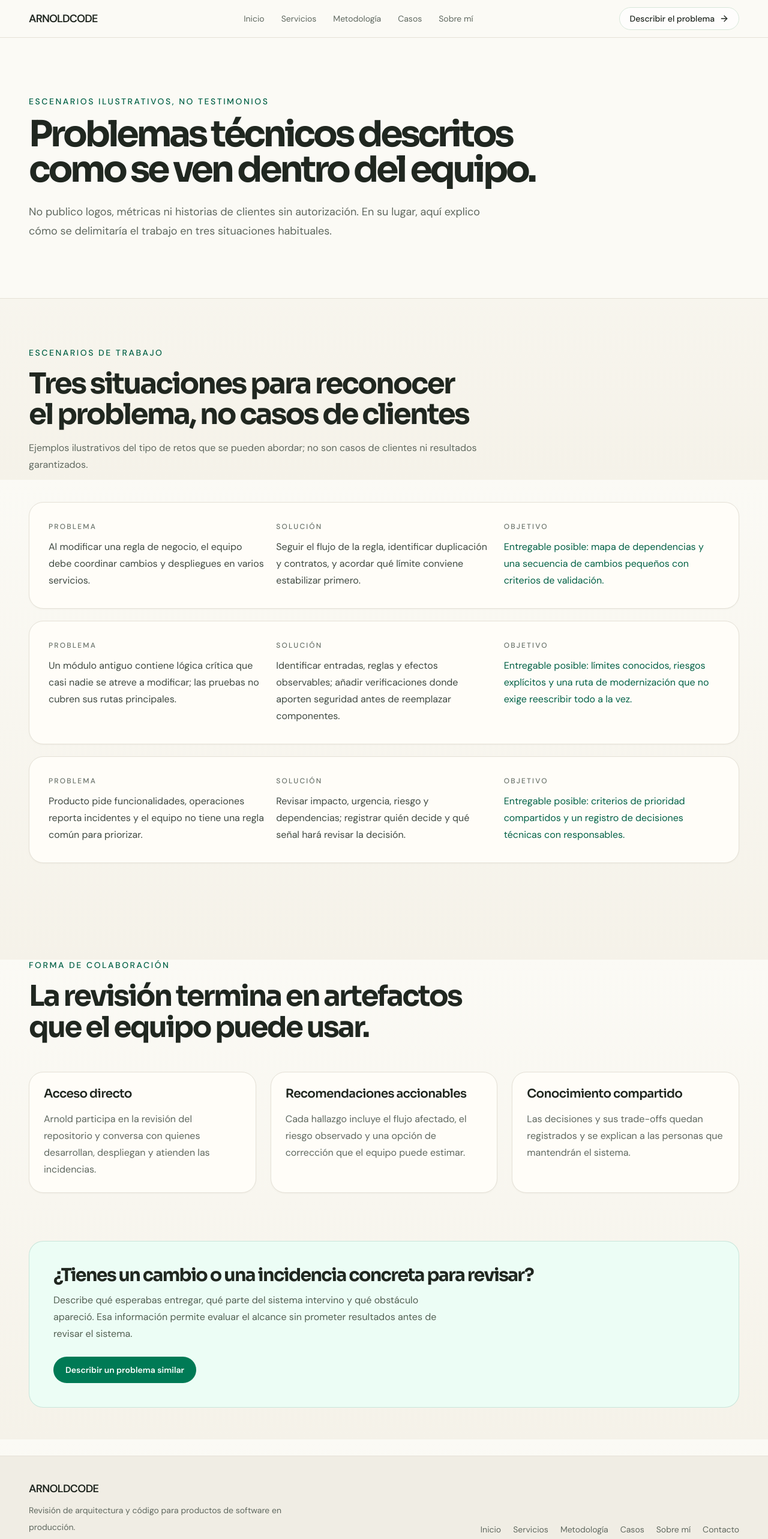
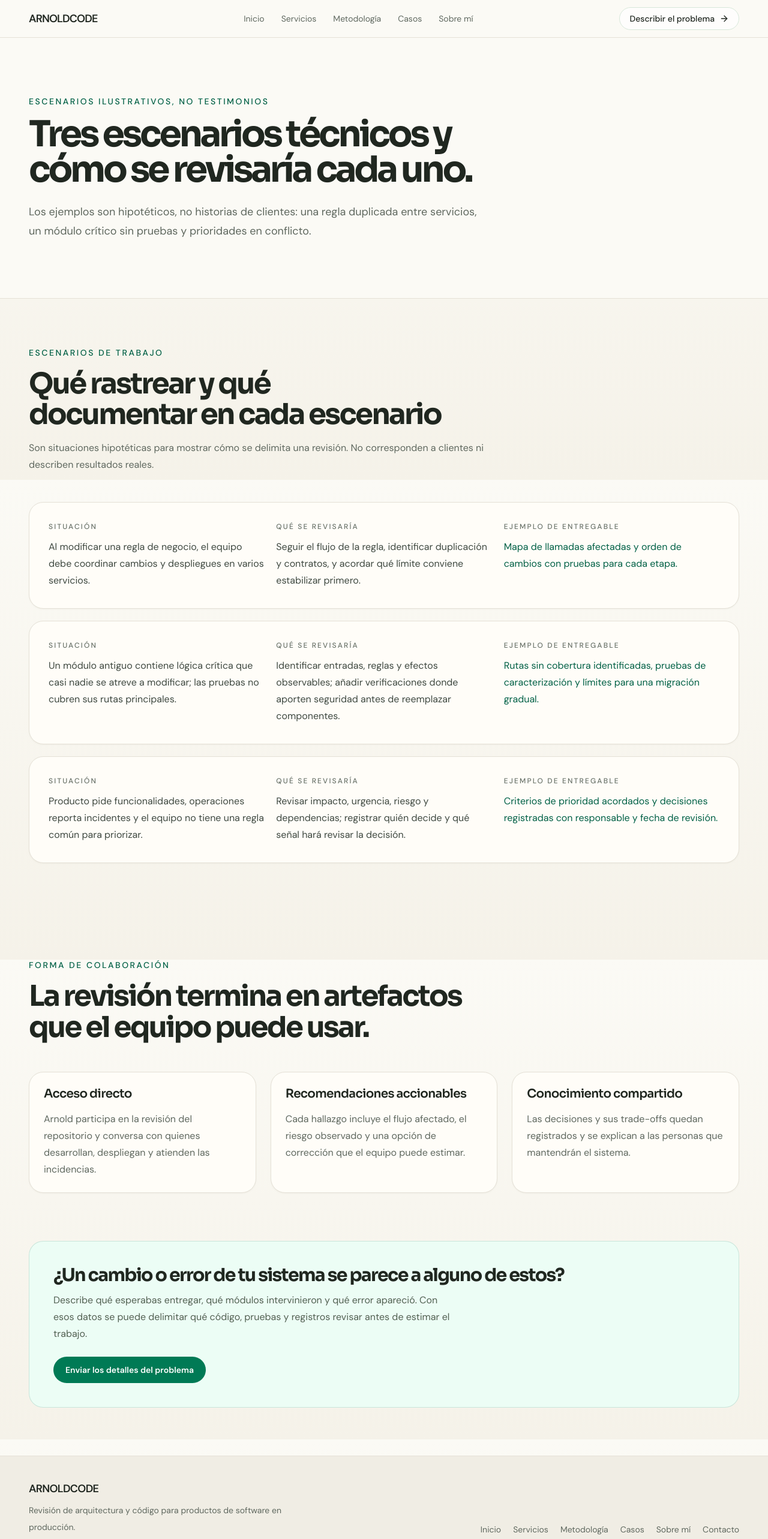
Before and after one commit to ArnoldZamoratec/arnoldcodelading, a Next.js app: page /casos in a window 1280 px wide. Shown: the top 2566 px of the page at 60% size. Built offline with nearby package versions, Linux system fonts and the light colour scheme.

Commit message:
Make landing copy specific to engineering work
Replace vague homepage labels with concrete code-review steps, clarify service scope, and label hypothetical case deliverables accurately.

```diff
--- a/app/casos/page.tsx
+++ b/app/casos/page.tsx
@@ -15,26 +15,26 @@ export default function CasesPage() {
     <main>
       <PageIntro
         eyebrow="Escenarios ilustrativos, no testimonios"
-        title="Problemas técnicos descritos como se ven dentro del equipo."
-        description="No publico logos, métricas ni historias de clientes sin autorización. En su lugar, aquí explico cómo se delimitaría el trabajo en tres situaciones habituales."
+        title="Tres escenarios técnicos y cómo se revisaría cada uno."
+        description="Los ejemplos son hipotéticos, no historias de clientes: una regla duplicada entre servicios, un módulo crítico sin pruebas y prioridades en conflicto."
       />
       <CasesSection />
       <CollaborationPrinciples />
       <section className="mx-auto max-w-7xl px-6 pb-20 md:px-10 lg:px-12">
         <div className="rounded-3xl border border-emerald-800/15 bg-emerald-50 p-8 md:p-10">
           <h2 className="text-2xl font-semibold tracking-[-0.04em] text-[#202720] md:text-3xl">
-            ¿Tienes un cambio o una incidencia concreta para revisar?
+            ¿Un cambio o error de tu sistema se parece a alguno de estos?
           </h2>
           <p className="mt-3 max-w-2xl leading-7 text-[#526052]">
-            Describe qué esperabas entregar, qué parte del sistema intervino y
-            qué obstáculo apareció. Esa información permite evaluar el alcance
-            sin prometer resultados antes de revisar el sistema.
+            Describe qué esperabas entregar, qué módulos intervinieron y qué
+            error apareció. Con esos datos se puede delimitar qué código,
+            pruebas y registros revisar antes de estimar el trabajo.
           </p>
           <a
             href="/contacto#contact"
             className="mt-6 inline-flex rounded-full bg-emerald-700 px-5 py-3 text-sm font-semibold text-white transition hover:bg-emerald-800"
           >
-            Describir un problema similar
+            Enviar los detalles del problema
           </a>
         </div>
       </section>
--- a/app/servicios/page.tsx
+++ b/app/servicios/page.tsx
@@ -18,8 +18,8 @@ export default function ServicesPage() {
     <main>
       <PageIntro
         eyebrow="Revisión · arquitectura · liderazgo técnico"
-        title="Contrata una intervención por el problema que necesitas resolver."
-        description="Puedes encargar el mapa de dependencias de un flujo, una auditoría de código con hallazgos reproducibles o acompañamiento para tomar y ejecutar decisiones técnicas."
+        title="Mapa de arquitectura, auditoría de código o dirección técnica."
+        description="Elige según lo que está bloqueado: dependencias difíciles de cambiar, fallos que se repiten o decisiones técnicas sin responsable. Cada opción define su alcance y entregables."
       />
       <ServicesSection />
       <ProblemsSection />
--- a/components/sections/cases.tsx
+++ b/components/sections/cases.tsx
@@ -11,8 +11,8 @@ export function CasesSection() {
           {cases.title}
         </h2>
         <p className="mt-4 leading-7 text-[#5f685f]">
-          Ejemplos ilustrativos del tipo de retos que se pueden abordar; no son
-          casos de clientes ni resultados garantizados.
+          Son situaciones hipotéticas para mostrar cómo se delimita una
+          revisión. No corresponden a clientes ni describen resultados reales.
         </p>
       </div>
 
@@ -21,15 +21,15 @@ export function CasesSection() {
           <article key={`${item.problem}-${item.result}`} className="rounded-3xl border border-[#e5e1d7] bg-[#fffdf8] p-6 shadow-sm shadow-[#766f5e]/5 md:p-8">
             <div className="grid gap-5 md:grid-cols-3">
               <div>
-                <p className="text-xs font-medium uppercase tracking-[0.18em] text-[#687168]">Problema</p>
+                <p className="text-xs font-medium uppercase tracking-[0.18em] text-[#687168]">Situación</p>
                 <p className="mt-3 text-base leading-7 text-[#3f4941]">{item.problem}</p>
               </div>
               <div>
-                <p className="text-xs font-medium uppercase tracking-[0.18em] text-[#687168]">Solución</p>
+                <p className="text-xs font-medium uppercase tracking-[0.18em] text-[#687168]">Qué se revisaría</p>
                 <p className="mt-3 text-base leading-7 text-[#3f4941]">{item.solution}</p>
               </div>
               <div>
-                <p className="text-xs font-medium uppercase tracking-[0.18em] text-[#687168]">Objetivo</p>
+                <p className="text-xs font-medium uppercase tracking-[0.18em] text-[#687168]">Ejemplo de entregable</p>
                 <p className="mt-3 text-base leading-7 text-emerald-800">{item.result}</p>
               </div>
             </div>
--- a/components/sections/hero.tsx
+++ b/components/sections/hero.tsx
@@ -50,7 +50,7 @@ export function HeroSection() {
               {hero.trust_label}
             </p>
             <div className="mt-3 flex flex-wrap gap-2">
-              {["Código en producción", "Dependencias", "Riesgo de cambios"].map((item) => (
+              {["Petición", "Llamadas entre módulos", "Despliegue"].map((item) => (
                 <span
                   key={item}
                   className="rounded-full border border-[#e2ded3] bg-white/70 px-3 py-1.5 text-sm text-[#3f4941]"
@@ -71,16 +71,16 @@ export function HeroSection() {
           <div className="rounded-3xl border border-[#e5e1d7] bg-white/70 p-5 shadow-xl shadow-[#766f5e]/10">
             <div className="rounded-2xl border border-[#e5e1d7] bg-[#fffdf8] p-5">
               <div className="mb-5 flex items-center justify-between text-xs uppercase tracking-[0.18em] text-[#687168]">
-                <span>De problema a plan ejecutable</span>
+                <span>Recorrido de un cambio</span>
               </div>
               <h2 className="max-w-sm text-2xl font-semibold tracking-[-0.04em] text-[#202720]">
-                Del cambio que se atasca a una intervención concreta.
+                De la solicitud al punto exacto donde se interrumpe.
               </h2>
               <div className="mt-7 space-y-3">
                 {[
-                  { step: "01", label: "Entender el contexto", detail: "Producto · equipo · operación" },
-                  { step: "02", label: "Ordenar el trabajo", detail: "Impacto · riesgo · dependencias" },
-                  { step: "03", label: "Acordar el siguiente cambio", detail: "Responsable · alcance · validación" },
+                  { step: "01", label: "Reproducir la solicitud", detail: "Entrada · resultado esperado · error observado" },
+                  { step: "02", label: "Seguir las llamadas", detail: "Módulos · APIs · consultas · eventos" },
+                  { step: "03", label: "Definir la corrección", detail: "Cambio acotado · prueba · criterio de salida" },
                 ].map((item) => (
                   <div
                     key={item.step}
@@ -98,7 +98,7 @@ export function HeroSection() {
               </div>
               <div className="mt-5 flex items-center gap-2 text-sm font-medium text-[#3f4941]">
                 <Check className="h-4 w-4 text-emerald-700" />
-                Trabajo directo con el equipo
+                Entrega: hallazgos vinculados al flujo revisado
               </div>
             </div>
           </div>
--- a/content/copy.ts
+++ b/content/copy.ts
@@ -33,59 +33,59 @@ export const positioning = {
 
 export const landingCopy = {
   hero: {
-    headline_v1: "Cada cambio cuesta más de lo que debería. Encuentra el punto que lo frena.",
-    headline_v2: "Menos cambios frágiles. Más entregas que el equipo puede sostener.",
-    headline_v3: "Moderniza el producto por etapas, sin parar lo que ya funciona.",
+    headline_v1: "¿Un cambio exige tocar varios servicios? Localiza el acoplamiento antes de reescribir.",
+    headline_v2: "Sigue el cambio desde la petición hasta el código que lo bloquea.",
+    headline_v3: "Separa el fallo urgente de la deuda que lo vuelve a producir.",
     subheadline:
-      "ARNOLDCODE trabaja con startups y empresas de producto que ya están en producción: revisamos arquitectura, código y forma de entrega para definir qué está frenando al equipo y corregirlo por etapas.",
-    cta_primary: "Revisar mi caso",
-    cta_secondary: "Ver servicios",
-    trust_label: "El trabajo se enfoca en",
+      "Reviso el recorrido de una funcionalidad por módulos, APIs, datos, pruebas y despliegues. Recibes dependencias identificadas, riesgos con evidencia y opciones de cambio ordenadas por alcance.",
+    cta_primary: "Enviar el cambio bloqueado",
+    cta_secondary: "Ver qué reviso",
+    trust_label: "En cada revisión sigo",
   },
   home: {
-    pages_title: "Elige el problema que necesitas resolver",
+    pages_title: "Revisa el alcance antes de decidir",
     pages_description:
-      "Cada servicio describe cuándo conviene intervenir, qué revisamos y qué queda en manos de tu equipo.",
+      "Consulta qué incluye cada intervención, cómo se documenta un hallazgo y qué información conviene preparar.",
     pages: [
       {
         title: "Arquitectura y auditoría",
-        eyebrow: "Decidir qué cambiar",
+        eyebrow: "Servicios y entregables",
         description:
-          "Ubica dependencias, riesgos y decisiones que hacen costoso cada cambio; recibe hallazgos priorizados y una ruta técnica.",
+          "Compara revisión de arquitectura, auditoría de código y liderazgo técnico: alcance, entregables y cuándo aplica cada opción.",
         href: "/servicios",
       },
       {
-        title: "Plan de intervención",
-        eyebrow: "Saber cómo avanzamos",
+        title: "Método de revisión",
+        eyebrow: "Del síntoma a la causa",
         description:
-          "Conoce las etapas: acceso y contexto, revisión del sistema, devolución de hallazgos y acompañamiento de los cambios acordados.",
+          "Sigue un cambio por sus llamadas, datos, pruebas y despliegue; conoce qué se valida antes de recomendar una modificación.",
         href: "/metodologia",
       },
       {
-        title: "Problemas habituales",
-        eyebrow: "Comparar tu situación",
+        title: "Escenarios técnicos",
+        eyebrow: "Ejemplos, no clientes",
         description:
-          "Consulta escenarios de dependencias, código legacy y falta de dirección técnica, identificados como ejemplos y no como casos de clientes.",
+          "Revisa cómo se delimitaría una regla duplicada, un módulo sin pruebas o prioridades de producto y operación en conflicto.",
         href: "/casos",
       },
       {
         title: "Arnold Huaman",
-        eyebrow: "Quién trabaja contigo",
+        eyebrow: "Responsable del trabajo",
         description:
-          "Conoce el enfoque de trabajo directo: revisión con el equipo, explicación de trade-offs y documentación de las decisiones.",
+          "Conoce quién revisa el sistema, conversa con las personas que lo mantienen y registra las decisiones técnicas.",
         href: "/sobre-mi",
       },
       {
-        title: "Cuéntame el contexto",
-        eyebrow: "Siguiente paso",
+        title: "Enviar un problema técnico",
+        eyebrow: "Alcance inicial",
         description:
-          "Describe qué parte de la entrega se atasca, qué sistema está involucrado y qué resultado necesita el negocio.",
+          "Indica qué se intentaba entregar, qué módulos participaron, qué ocurrió y cómo afecta a usuarios u operación.",
         href: "/contacto",
       },
     ],
-    cta_title: "No hace falta llegar con una solución decidida.",
+    cta_title: "Empieza por el cambio que no pudo salir.",
     cta_description:
-      "Trae un ejemplo reciente: un cambio que se demoró, una incidencia recurrente o una migración pendiente. Empezamos por ese caso y sus restricciones.",
+      "Describe el comportamiento esperado, el resultado observado y las partes del sistema involucradas. No compartas accesos, datos personales ni código confidencial.",
   },
   trust_bar: {
     items: ["Cambios que cruzan servicios", "Incidencias repetidas", "Migraciones aplazadas", "Decisiones sin responsable", "Entrega impredecible"],
@@ -166,22 +166,22 @@ export const landingCopy = {
     stack_highlight: "Trabajo con TypeScript, Next.js, Python y servicios cloud cuando encajan con el sistema existente. La recomendación parte del repositorio y la operación, no de una lista fija de tecnologías.",
   },
   cases: {
-    title: "Tres situaciones para reconocer el problema, no casos de clientes",
+    title: "Qué rastrear y qué documentar en cada escenario",
     items: [
       {
         problem: "Al modificar una regla de negocio, el equipo debe coordinar cambios y despliegues en varios servicios.",
         solution: "Seguir el flujo de la regla, identificar duplicación y contratos, y acordar qué límite conviene estabilizar primero.",
-        result: "Entregable posible: mapa de dependencias y una secuencia de cambios pequeños con criterios de validación.",
+        result: "Mapa de llamadas afectadas y orden de cambios con pruebas para cada etapa.",
       },
       {
         problem: "Un módulo antiguo contiene lógica crítica que casi nadie se atreve a modificar; las pruebas no cubren sus rutas principales.",
         solution: "Identificar entradas, reglas y efectos observables; añadir verificaciones donde aporten seguridad antes de reemplazar componentes.",
-        result: "Entregable posible: límites conocidos, riesgos explícitos y una ruta de modernización que no exige reescribir todo a la vez.",
+        result: "Rutas sin cobertura identificadas, pruebas de caracterización y límites para una migración gradual.",
       },
       {
         problem: "Producto pide funcionalidades, operaciones reporta incidentes y el equipo no tiene una regla común para priorizar.",
         solution: "Revisar impacto, urgencia, riesgo y dependencias; registrar quién decide y qué señal hará revisar la decisión.",
-        result: "Entregable posible: criterios de prioridad compartidos y un registro de decisiones técnicas con responsables.",
+        result: "Criterios de prioridad acordados y decisiones registradas con responsable y fecha de revisión.",
       },
     ],
   },
```
